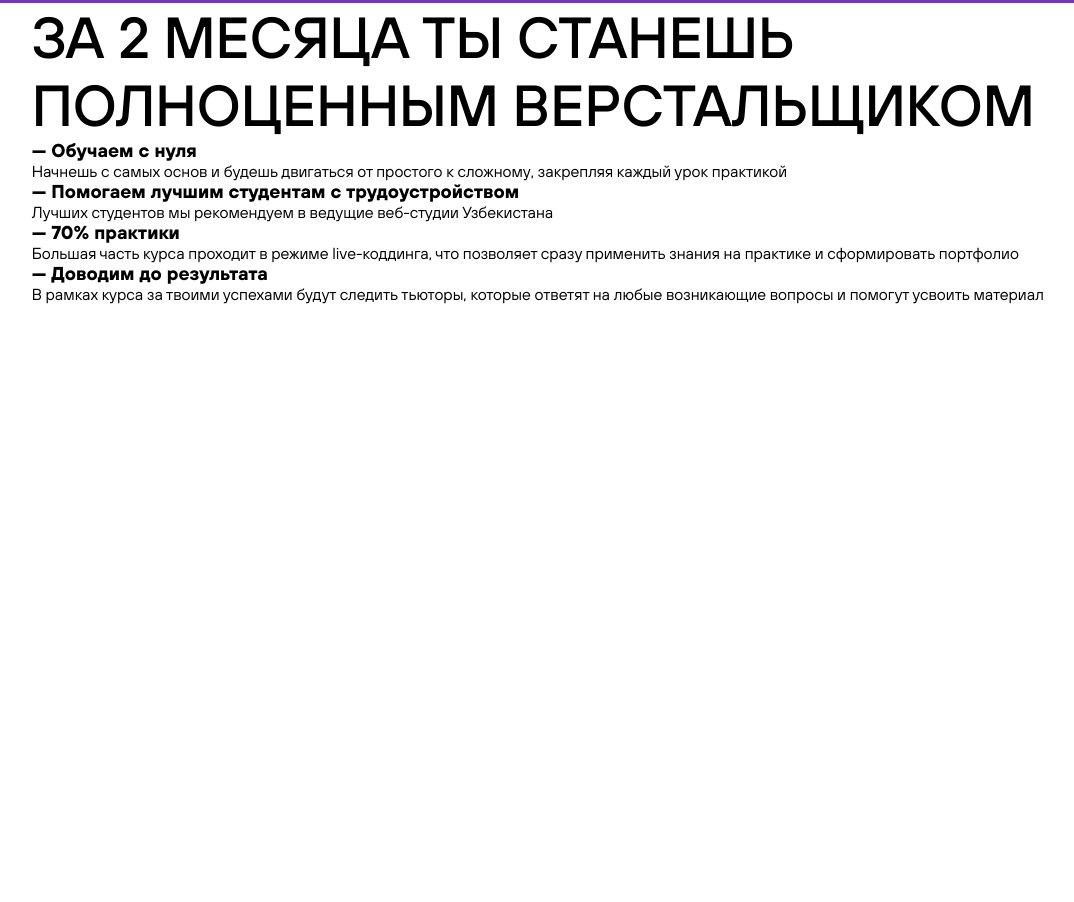
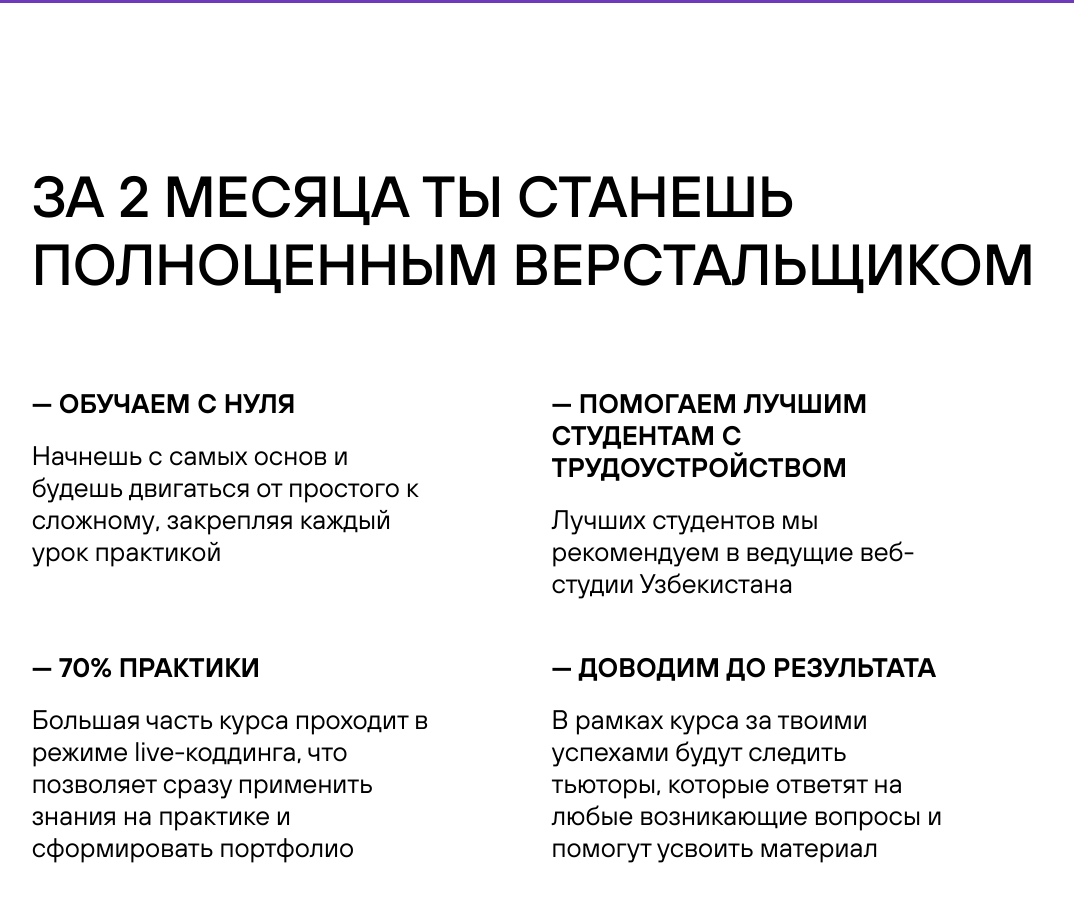
Before and after one commit to frontend707/home-work7, a plain HTML site: page index.html in a window 1280 px wide. Shown: the part 1462-2364 px from the top of the page, without its empty margins (88-1162 px from the left). Before the commit the page ends 1924 px from the top, so only its background shows below. Drawn offline with Linux system fonts and the light colour scheme; a web font is replaced by a local one.

Commit message:
section5

```diff
--- a/css/style.css
+++ b/css/style.css
@@ -91,6 +91,7 @@ h1 {
     width: 100%;
     background: #6E3ABA;
     padding-top: calc(4.4198vw + 23.425px);
+    margin-bottom: calc(11vw + 18.4px);
 }
 .timeInfo {
     display: flex;
@@ -144,4 +145,40 @@ h2 {
     font-size: calc(2.65vw + 24px);
     text-transform: uppercase;
     font-weight: 500;
+    margin-bottom: calc(7.735vw - 9px);
+
 }
+
+h3 {
+    text-transform: uppercase;
+    font-weight: 600;
+    font-size: calc(0.994vw + 14.2px);
+}
+
+.p-section5 {
+    font-weight: 400;
+    font-size: calc(0.994vw + 14.2px);
+}
+
+
+.description_wrapper {
+    display: flex;
+    justify-content: flex-start;
+    flex-wrap: wrap;
+    gap: 30px 120px;
+
+
+
+}
+
+.description_card {
+    display: flex;
+    flex-direction: column;
+    width: calc(7.956vw + 298.1px);
+    gap: calc(1.105vw + 5.86px) 0;
+}
+.section5_flex1 {
+    display: flex;
+    flex-direction: column;
+    gap: calc(2.431vw + 20.88px) 0;
+}
--- a/index.html
+++ b/index.html
@@ -45,9 +45,9 @@
     </section>
 
 
-    <section>
+
         <!----------------- SECTION 2 -------------------------------------------->
-    </section>
+
 
         <!----------------- SECTION 3 -------------------------------------------->
 
@@ -93,32 +93,35 @@
 
     <section class="section5">
         <h2>За 2 месяца ты станешь полноценным верстальщиком</h2>
+        <div class="section5_flex1">
             <div class="description_wrapper">
                 <div class="description_card">
                     <h3>
                         —  Обучаем с нуля
                     </h3>
-                <p>
+                    <p class="p-section5">
                         Начнешь с самых основ и будешь двигаться от простого к сложному, закрепляя каждый урок практикой
                     </p>
                 </div>
                 <div class="description_card">
                     <h3>—  Помогаем лучшим студентам с трудоустройством</h3>
-                <p>Лучших студентов мы рекомендуем в ведущие веб-студии Узбекистана</p>
+                    <p class="p-section5">Лучших студентов мы рекомендуем в ведущие веб-студии Узбекистана</p>
                 </div>
             </div>
-        <div class="diescription_wrapper">
+            <div class="description_wrapper">
                 <div class="description_card">
                     <h3>—  70% практики</h3>
-                <p>Большая часть курса проходит в режиме live-коддинга, что позволяет сразу применить знания на практике и сформировать портфолио</p>
+                    <p class="p-section5">Большая часть курса проходит в режиме live-коддинга, что позволяет сразу применить знания на практике и сформировать портфолио</p>
                 </div>
                 <div class="description_card">
                     <h3>—  Доводим до результата</h3>
-                <p>В рамках курса за твоими успехами будут следить тьюторы, которые ответят на любые возникающие вопросы и помогут усвоить материал</p>
+                    <p class="p-section5">В рамках курса за твоими успехами будут следить тьюторы, которые ответят на любые возникающие вопросы и помогут усвоить материал</p>
                 </div>
             </div>
+        </div>
+    </section>
 
-    </section>
+
 
 
 
```
Lines whose indentation alone changed are shown as unchanged.
